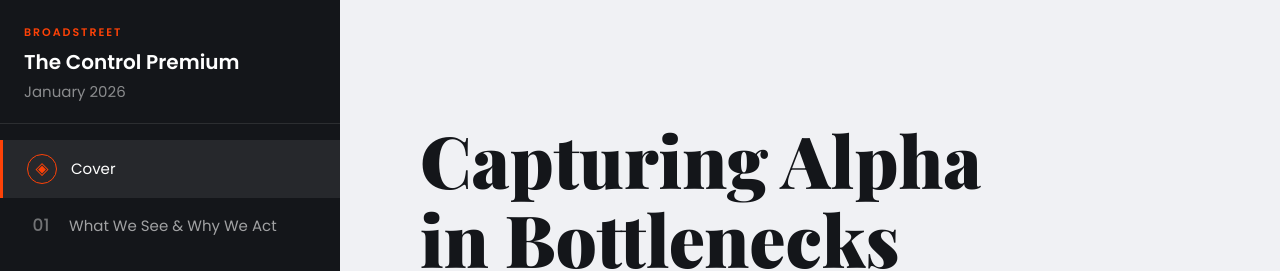
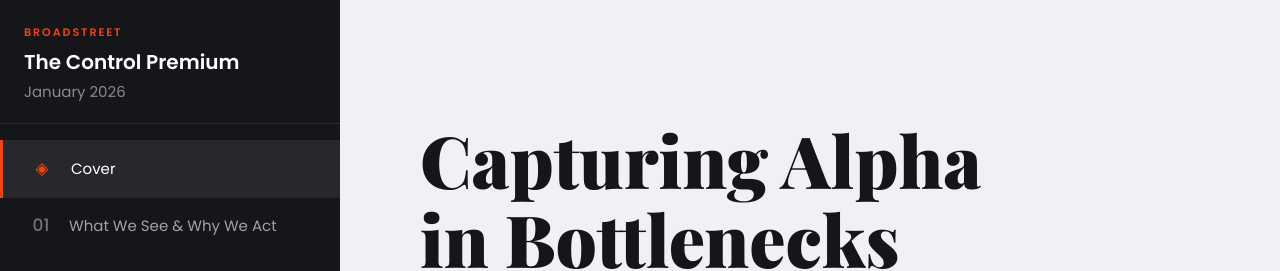
Before and after one commit to jessica-learns/2026_Investment_Outlook, a Next.js app: page / in a window 1280 px wide. Shown: the top 271 px of the page. Built offline with nearby package versions, Linux system fonts and the light colour scheme.

Commit message:
Remove circle border around active section in sidebar

```diff
--- a/components/AIMarketThemesReportV8.jsx
+++ b/components/AIMarketThemesReportV8.jsx
@@ -2021,7 +2021,7 @@ export default function AIMarketThemesReportV8() {
                 width: activeSection === i ? '30px' : '28px',
                 height: activeSection === i ? '30px' : '28px',
                 borderRadius: '50%',
-                border: activeSection === i ? `1px solid ${p.action}` : '1px solid transparent'
+                border: 'none'
               }}>
                 {sec.num || '◈'}
               </span>
```
